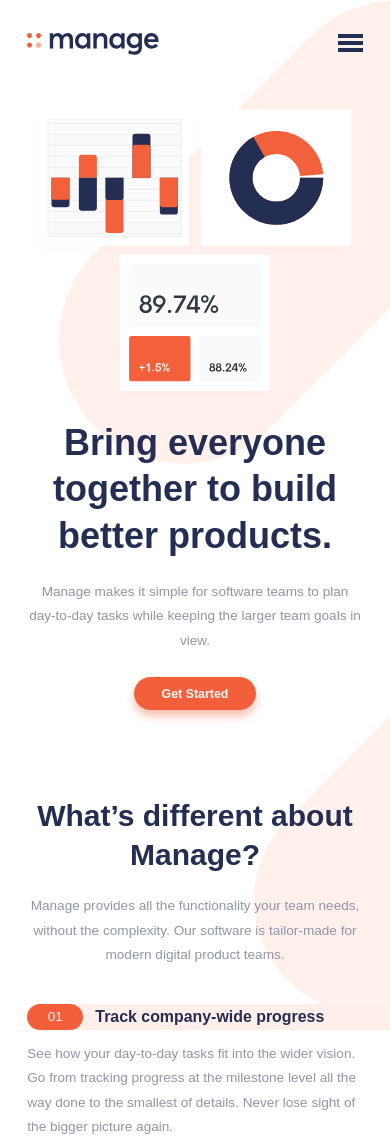
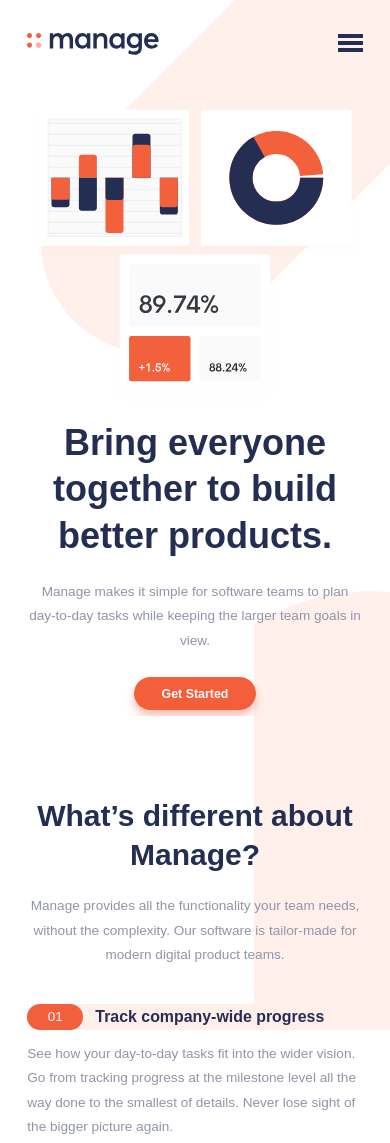
Before and after one commit to yinonhever/Manage, a plain HTML site: page index.html in a window 390 px wide. Shown: the top 1143 px of the page. Drawn offline with nearby package versions, Linux system fonts and the light colour scheme; a web font is replaced by a local one.

Commit message:
optimizing background patterns and slider

```diff
--- a/css/style.css
+++ b/css/style.css
@@ -77,6 +77,9 @@ h4 {
 .paragraph {
   line-height: 1.8; }
 
+a {
+  transition: all 0.5s; }
+
 .u-margin-bottom-small {
   margin-bottom: 2.5rem !important; }
 
@@ -91,6 +94,8 @@ h4 {
   outline: none;
   border: none;
   font-family: inherit; }
+  .btn, .btn > span {
+    transition: all .5s; }
   .btn--red {
     background: #f25f3a;
     color: #fafafa; }
@@ -389,6 +394,27 @@ h4 {
         transform: translateX(-50%);
         width: 100%; } }
 
+.container {
+  position: relative;
+  overflow: hidden; }
+  .container__bg {
+    position: absolute;
+    z-index: -1; }
+    .container__bg--1 {
+      top: 0;
+      right: 0;
+      transform: translate(17%, -16%);
+      width: 56%; }
+      @media only screen and (max-width: 1050px) {
+        .container__bg--1 {
+          width: 90%; } }
+      @media only screen and (max-width: 600px) {
+        .container__bg--1 {
+          width: 108%; } }
+    .container__bg--2 {
+      bottom: 0;
+      left: 0; }
+
 .intro {
   padding: 2rem 9%;
   display: flex;
@@ -401,25 +427,6 @@ h4 {
       text-align: center;
       max-width: 65rem;
       margin: auto; } }
-  .intro__bg {
-    position: absolute;
-    z-index: -1;
-    width: 45%;
-    height: 100%;
-    top: 0;
-    right: 0;
-    background-image: url(../images/bg-tablet-pattern.svg);
-    background-repeat: no-repeat;
-    background-position: left bottom; }
-    @media only screen and (max-width: 1050px) {
-      .intro__bg {
-        width: 70%;
-        height: 80%; } }
-    @media only screen and (max-width: 600px) {
-      .intro__bg {
-        width: 85%;
-        height: 55%;
-        background-size: 140%; } }
   .intro__img {
     width: 55%;
     margin-right: -1.9rem;
@@ -489,13 +496,13 @@ h4 {
   .features__bg {
     position: absolute;
     z-index: -1;
-    width: 25vw;
+    width: 50vw;
     height: 90vh;
     top: 49%;
     left: 0;
-    background-image: url(../images/bg-tablet-pattern.svg);
-    background-repeat: no-repeat;
-    background-position: right top; }
+    overflow: hidden; }
+    .features__bg img {
+      transform: translateX(-59%); }
     @media only screen and (max-width: 1050px) {
       .features__bg {
         left: initial;
--- a/index.html
+++ b/index.html
@@ -27,6 +27,14 @@
   </head>
 
   <body>
+    <main>
+      <div class="container">
+        <img
+          src="images/bg-tablet-pattern.svg"
+          alt="bg-pattern"
+          class="container__bg container__bg--1"
+        />
+
         <header class="header" id="header">
           <img src="images/logo.svg" alt="logo" class="logo" />
           <input type="checkbox" class="header__checkbox" id="toggler" />
@@ -49,9 +57,7 @@
           <a href="#header" class="btn btn--red">Get Started</a>
         </header>
 
-    <main>
         <section class="intro" id="intro">
-        <div class="intro__bg"></div>
           <img
             src="images/illustration-intro.svg"
             alt="illustration-intro"
@@ -68,8 +74,13 @@
             <a href="#intro" class="btn btn--red intro__btn">Get Started</a>
           </div>
         </section>
+      </div>
 
       <section class="features">
+        <div class="features__bg">
+          <img src="images/bg-tablet-pattern.svg" alt="bg-pattern">
+        </div>
+
         <div class="features__intro">
           <h2 class="heading-secondary u-margin-bottom-small">
             What’s different about Manage?
@@ -117,8 +128,6 @@
             </p>
           </div>
         </div>
-
-        <div class="features__bg"></div>
       </section>
 
       <section class="testimonials" id="testimonials">
@@ -214,13 +223,23 @@
 
     <footer class="footer" id="footer">
       <div class="footer__left">
-        <img src="images/logo-white.svg" alt="logo" class="logo">
+        <img src="images/logo-white.svg" alt="logo" class="logo" />
         <div class="footer__social-row">
-          <a href="#footer" class="footer__social-link"><i class="fab fa-facebook-square"></i></a>
-          <a href="#footer" class="footer__social-link"><i class="fab fa-youtube"></i></a>
-          <a href="#footer" class="footer__social-link"><i class="fab fa-twitter"></i></a>
-          <a href="#footer" class="footer__social-link"><i class="fab fa-pinterest"></i></a>
-          <a href="#footer" class="footer__social-link"><i class="fab fa-instagram"></i></a>
+          <a href="#footer" class="footer__social-link"
+            ><i class="fab fa-facebook-square"></i
+          ></a>
+          <a href="#footer" class="footer__social-link"
+            ><i class="fab fa-youtube"></i
+          ></a>
+          <a href="#footer" class="footer__social-link"
+            ><i class="fab fa-twitter"></i
+          ></a>
+          <a href="#footer" class="footer__social-link"
+            ><i class="fab fa-pinterest"></i
+          ></a>
+          <a href="#footer" class="footer__social-link"
+            ><i class="fab fa-instagram"></i
+          ></a>
         </div>
       </div>
       <div class="footer__navigation">
@@ -244,7 +263,9 @@
             placeholder="Updates in your inbox…"
             aria-label="Email address"
           />
-          <button type="submit" class="btn btn--red btn--small footer__btn">Go</button>
+          <button type="submit" class="btn btn--red btn--small footer__btn">
+            Go
+          </button>
         </form>
         <p class="footer__copyright">Copyright 2020. All Rights Reserved</p>
       </div>
--- a/index.js
+++ b/index.js
@@ -13,7 +13,15 @@ $("#toggler").change(() => {
 
 // INITIALIZING THE SWIPERJS SLIDER
 $(document).ready(function () {
-    var mySwiper = new Swiper(".swiper-container", {
+    initSwiper();
+});
+
+$(window).resize(function() {
+    initSwiper();
+})
+
+function initSwiper() {
+    const mySwiper = new Swiper(".swiper-container", {
         init: true,
         slidesPerView: slides(),
         spaceBetween: 30,
@@ -31,7 +39,7 @@ $(document).ready(function () {
             hide: true
         },
     });
-});
+}
 
 // Setting the number of slides per view according to screen width
 function slides() {
@@ -56,15 +64,15 @@ function setFreeMode() {
 
 // VALIDATING EMAIL ADDRESS
 function validateEmail(email) {
-    var re = /\S+@\S+\.\S+/;
+    const re = /\S+@\S+\.\S+/;
     return re.test(email);
 }
 
-$(".footer__form").on("submit", function(event) {
+$(".footer__form").on("submit", function (event) {
     event.preventDefault();
     let email = $(".footer__input").val();
 
-    if(validateEmail(email)) {
+    if (validateEmail(email)) {
         $(this).removeClass("error");
         $(".footer__input").val("");
         $(this).addClass("success");
--- a/sass/base/_typography.scss
+++ b/sass/base/_typography.scss
@@ -29,3 +29,7 @@ h4 {
 .paragraph {
   line-height: 1.8;
 }
+
+a {
+  transition: all 0.5s;
+}
--- a/sass/components/_button.scss
+++ b/sass/components/_button.scss
@@ -11,6 +11,10 @@
   outline: none;
   border: none;
   font-family: inherit;
+
+  &, & > span {
+    transition: all .5s;
+  }
 
   &--red {
     background: $color-primary-red;
--- a/sass/pages/_home.scss
+++ b/sass/pages/_home.scss
@@ -1,3 +1,36 @@
+///// MAIN CONTAINER
+
+.container {
+  position: relative;
+  overflow: hidden;
+
+  &__bg {
+    position: absolute;
+    z-index: -1;
+
+    &--1 {
+      top: 0;
+      right: 0;
+      transform: translate(17%, -16%);
+      width: 56%;
+
+      @include respond(tablet) {
+        width: 90%;
+      }
+
+      @include respond(mobile) {
+        width: 108%;
+      }
+    }
+
+    &--2 {
+      bottom: 0;
+      left: 0;
+    }
+  }
+}
+
+
 ///// INTRO SECTION
 
 .intro {
@@ -12,29 +45,6 @@
     text-align: center;
     max-width: 65rem;
     margin: auto;
-  }
-
-  &__bg {
-    position: absolute;
-    z-index: -1;
-    width: 45%;
-    height: 100%;
-    top: 0;
-    right: 0;
-    background-image: url(../images/bg-tablet-pattern.svg);
-    background-repeat: no-repeat;
-    background-position: left bottom;
-
-    @include respond(tablet) {
-      width: 70%;
-      height: 80%;
-    }
-
-    @include respond(mobile) {
-      width: 85%;
-      height: 55%;
-      background-size: 140%;
-    }
   }
 
   &__img {
@@ -136,13 +146,17 @@
   &__bg {
     position: absolute;
     z-index: -1;
-    width: 25vw;
+    width: 50vw;
     height: 90vh;
     top: 49%;
     left: 0;
-    background-image: url(../images/bg-tablet-pattern.svg);
-    background-repeat: no-repeat;
-    background-position: right top;
+    overflow: hidden;
+
+    img {
+      transform: translateX(-59%);
+      // width: 59.6vw;
+      // max-width: 81.4rem;
+    }
 
     @include respond(tablet) {
       left: initial;
```
Lines whose indentation alone changed are shown as unchanged.
